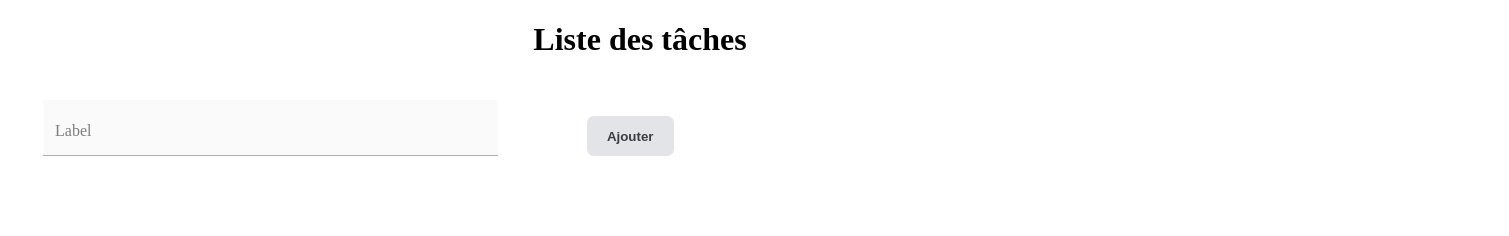
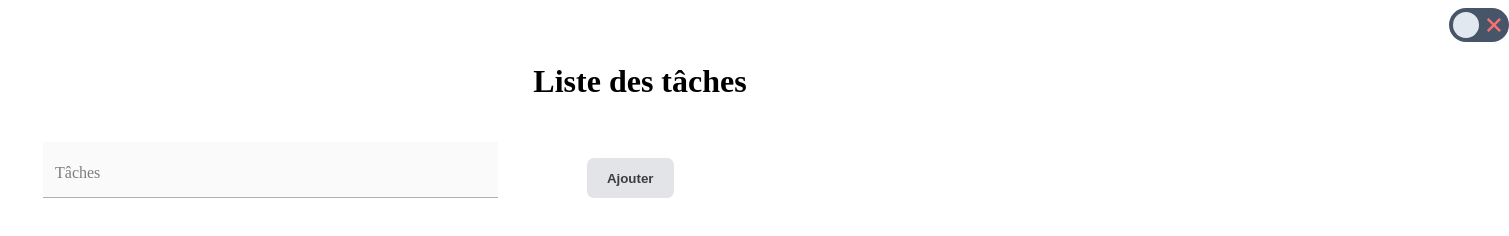
Before and after one commit to KurosakiKenzo69/Todo, a plain HTML site: page index.html in a window 1280 px wide. Shown: the whole page, 1509 px wide, since content can reach past the window. Drawn offline with Linux system fonts and the light colour scheme.

Commit message:
add button

```diff
--- a/index.html
+++ b/index.html
@@ -9,6 +9,16 @@
     <script src="script.js"></script>
 </head>
 <body>
+    <label class="switch">
+        <input type="checkbox" class="checkbox">
+        <span class="toggle-thumb">
+
+             <svg xmlns="http://www.w3.org/2000/svg" width="36" height="36" viewBox="0 0 24 24" style="fill:#4ADE80;transform:;-ms-filter:"><path d="M10 15.586L6.707 12.293 5.293 13.707 10 18.414 19.707 8.707 18.293 7.293z"></path></svg>
+
+             <svg xmlns="http://www.w3.org/2000/svg" width="36" height="36" viewBox="0 0 24 24" style="fill:#F87171;transform:;-ms-filter:"><path d="M16.192 6.344L11.949 10.586 7.707 6.344 6.293 7.758 10.535 12 6.293 16.242 7.707 17.656 11.949 13.414 16.192 17.656 17.606 16.242 13.364 12 17.606 7.758z"></path></svg>
+
+        </span>
+   </label>
 
 <h1>Liste des tâches </h1>
 <div class="categories">
@@ -19,7 +29,7 @@
 <div class="taches">
     <label for="inp" class="inp">
         <input type="text" id="inp" placeholder="&nbsp;">
-        <span class="label">Label</span>
+        <span class="label">Tâches</span>
         <span class="focus-bg"></span>
     </label>
     <button type="button" id="envoi" onclick="envoi()">Ajouter</button>
--- a/style.css
+++ b/style.css
@@ -188,3 +188,47 @@ li {
     align-items: center;
     margin-top: 4px;
 }
+
+.switch {
+    display: inline-block;
+    width: 60px;
+    height: 34px;
+    position: relative;
+    left: 1441px;
+  }
+
+  .toggle-thumb:before {
+    content: "";
+    height: 26px;
+    width: 26px;
+    position: absolute;
+    left: 4px;
+    bottom: 4px;
+    border-radius: 50%;
+    background-color: #E2E8F0;
+    transition: .4s all ease;
+  }
+
+.toggle-thumb {
+    position: absolute;
+    top: 0;
+    left: 0;
+    right: 0;
+    bottom: 0;
+    display: flex;
+    justify-content: space-between;
+    align-items: center;
+    background-color: #475569;
+    border-radius: 40px;
+    cursor: pointer;
+  }
+
+  .checkbox {
+    opacity: 0;
+    width: 0;
+    height: 0;
+  }
+
+  .checkbox:checked + .toggle-thumb:before {
+    transform: translateX(26px);
+  }
```
